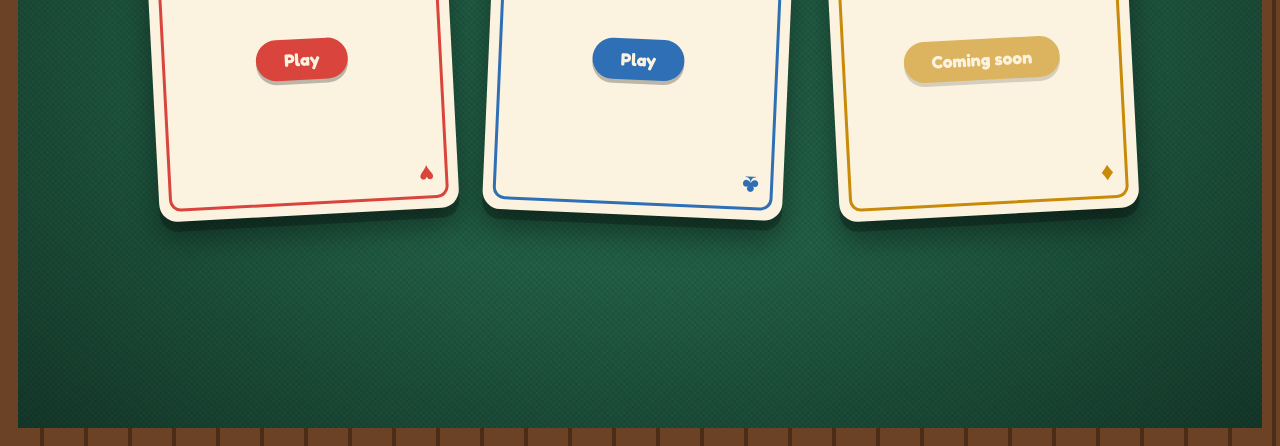
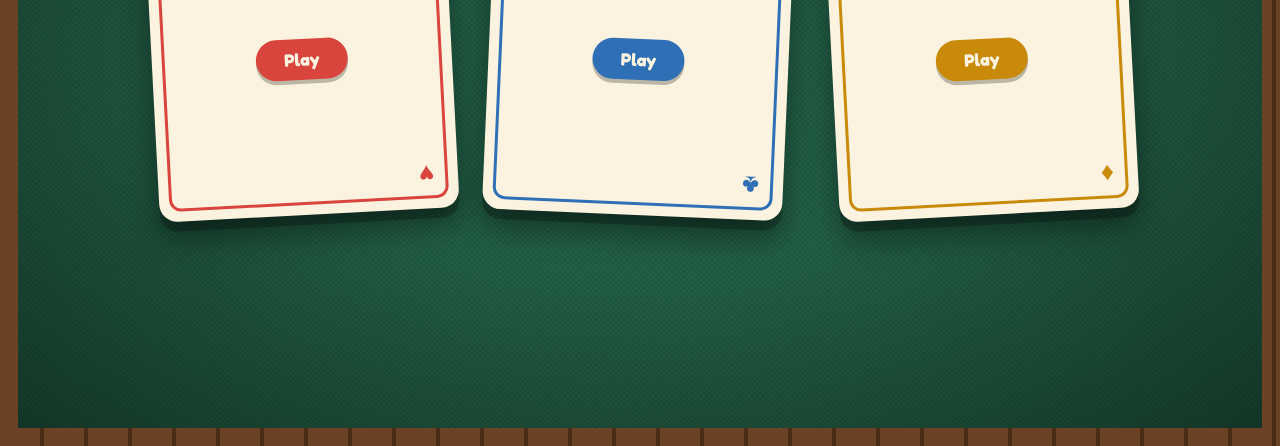
Before and after one commit to easton873/party-games, a plain HTML site: page index.html in a window 1280 px wide. Shown: the part 354-800 px from the top of the page. Drawn offline with Linux system fonts and the light colour scheme; a web font is replaced by a local one.

Commit message:
The Name Game is live

```diff
--- a/index.html
+++ b/index.html
@@ -159,12 +159,12 @@
       <span class="play">Play</span>
       <span class="corner br">♣</span>
     </a>
-    <div class="game name soon">
+    <a class="game name" href="https://the-name-game-nmxf.onrender.com/">
       <span class="corner tl">♦</span>
       <h2>The Name Game</h2>
-      <span class="play">Coming soon</span>
+      <span class="play">Play</span>
       <span class="corner br">♦</span>
-    </div>
+    </a>
   </main>
 </body>
 </html>
```
